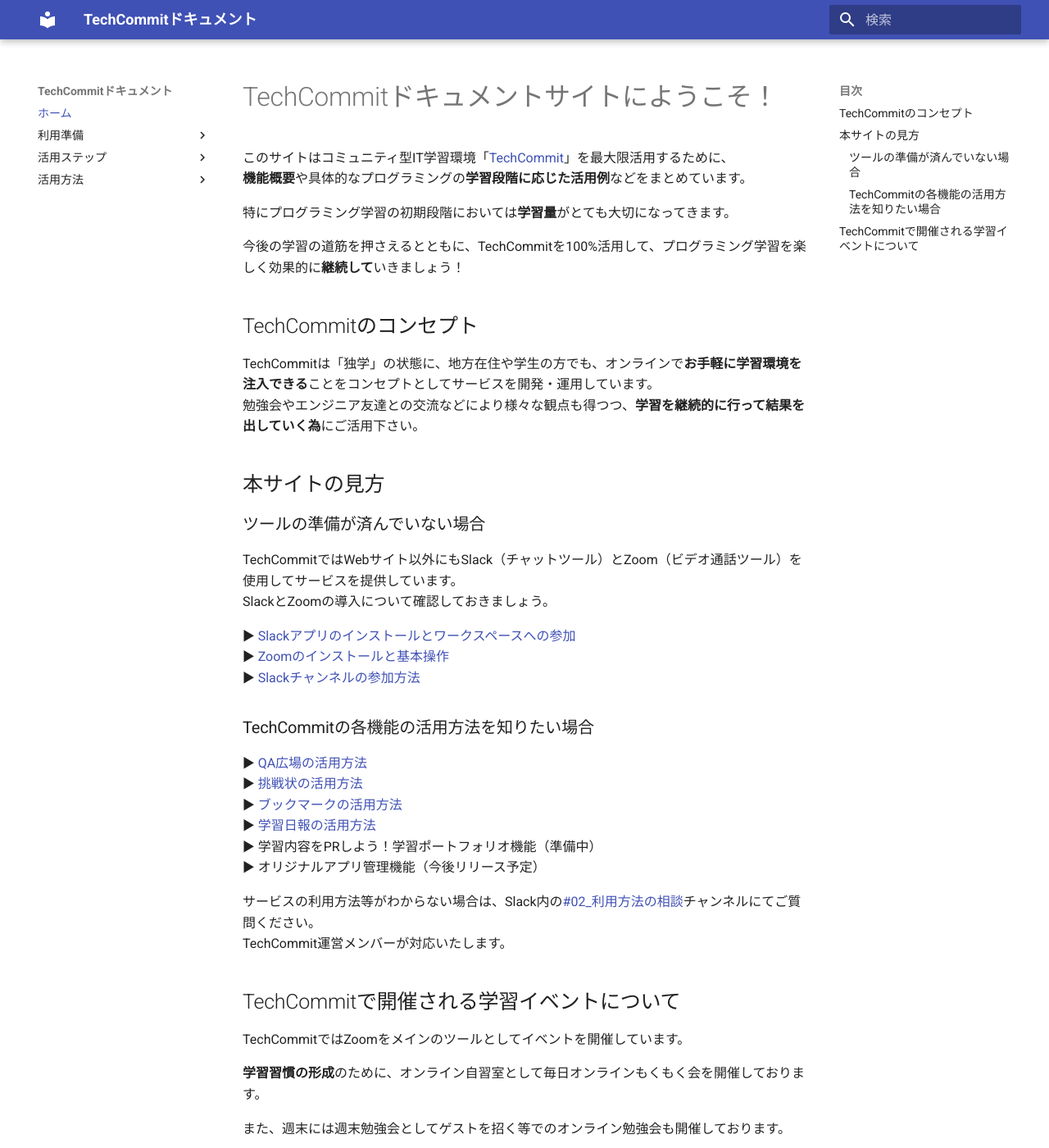
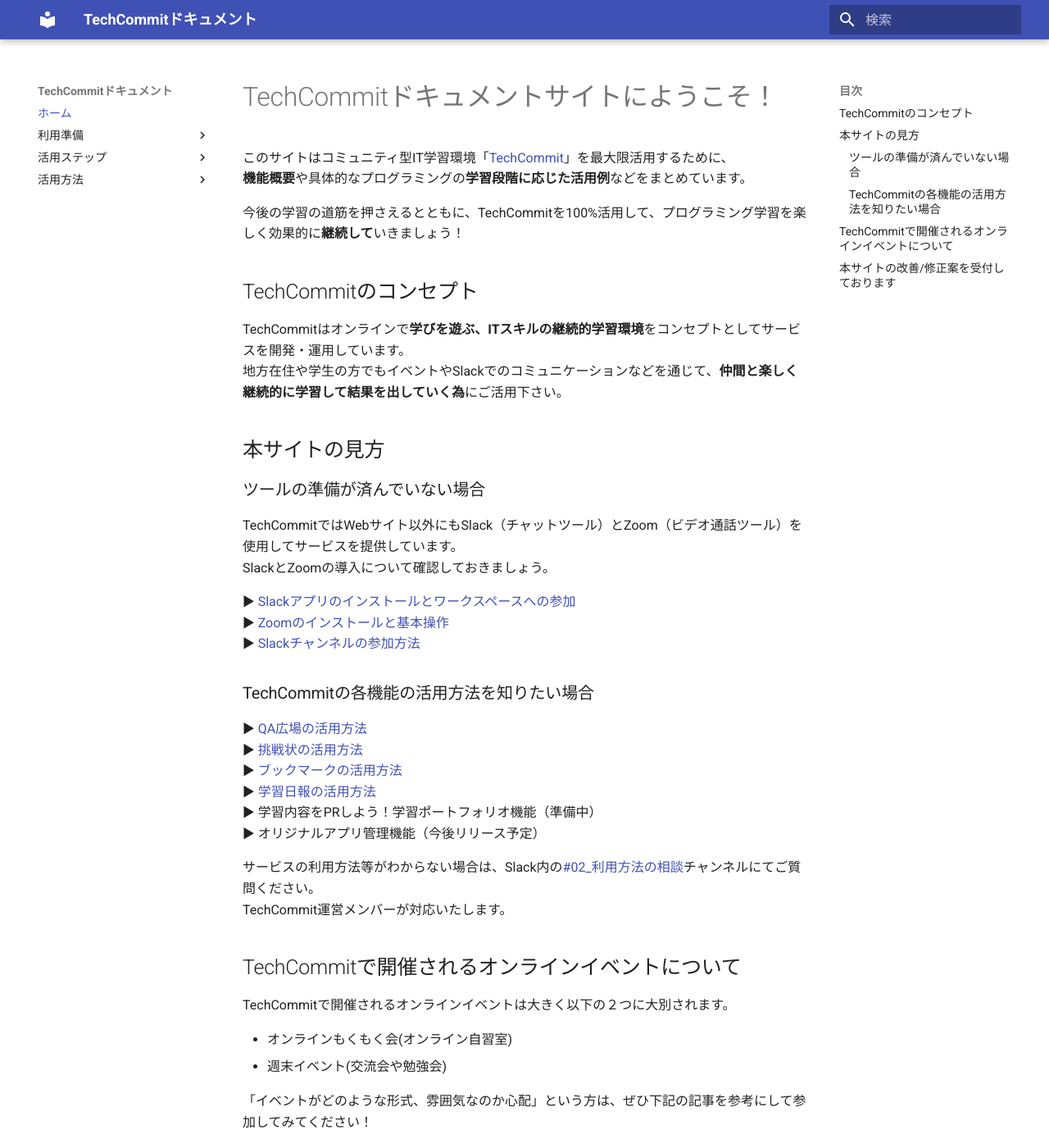
Before and after one commit to tech-training/tech-commit-doc, an MkDocs documentation site: the page built from docs/index.md, in a window 1280 px wide and 1400 px high. Shown: the whole window at 82% size. Built offline with MkDocs 1.6.1 and Material for MkDocs 9.7.7, drawn with Linux system fonts in a browser that asks for light colours; some of the changed text lies outside the part shown.

Commit message:
【Modify】トップページの文章を調整

```diff
--- a/docs/index.md
+++ b/docs/index.md
@@ -2,13 +2,11 @@
 このサイトはコミュニティ型IT学習環境「[TechCommit](https://www.tech-commit.jp/)」を最大限活用するために、
 **機能概要**や具体的なプログラミングの**学習段階に応じた活用例**などをまとめています。
 
-特にプログラミング学習の初期段階においては**学習量**がとても大切になってきます。
-
 今後の学習の道筋を押さえるとともに、TechCommitを100%活用して、プログラミング学習を楽しく効果的に**継続して**いきましょう！
 
 ## TechCommitのコンセプト
-TechCommitは「独学」の状態に、地方在住や学生の方でも、オンラインで**お手軽に学習環境を注入できる**ことをコンセプトとしてサービスを開発・運用しています。
-勉強会やエンジニア友達との交流などにより様々な観点も得つつ、**学習を継続的に行って結果を出していく為**にご活用下さい。
+TechCommitはオンラインで**学びを遊ぶ、ITスキルの継続的学習環境**をコンセプトとしてサービスを開発・運用しています。
+地方在住や学生の方でもイベントやSlackでのコミュニケーションなどを通じて、**仲間と楽しく継続的に学習して結果を出していく為**にご活用下さい。
 
 ## 本サイトの見方
 ### ツールの準備が済んでいない場合
@@ -30,14 +28,22 @@
 サービスの利用方法等がわからない場合は、Slack内の[#02_利用方法の相談](https://techcommit.slack.com/archives/CJU6KST7H)チャンネルにてご質問ください。
 TechCommit運営メンバーが対応いたします。
 
-## TechCommitで開催される学習イベントについて
-TechCommitではZoomをメインのツールとしてイベントを開催しています。
+## TechCommitで開催されるオンラインイベントについて
+TechCommitで開催されるオンラインイベントは大きく以下の２つに大別されます。
 
-**学習習慣の形成**のために、オンライン自習室として毎日オンラインもくもく会を開催しております。
+- オンラインもくもく会(オンライン自習室)
+- 週末イベント(交流会や勉強会)
 
-また、週末には週末勉強会としてゲストを招く等でのオンライン勉強会も開催しております。
-
-「イベントがどのような形式、雰囲気で進むのか心配」という方も、ぜひ下記の記事を参考にして参加してみてください！
+「イベントがどのような形式、雰囲気なのか心配」という方は、ぜひ下記の記事を参考にして参加してみてください！
 
 ▶ [オンラインもくもく会の活用方法](mokumoku.md)
 ▶ [週末イベントの活用方法](online-event.md)
+
+## 本サイトの改善/修正案を受付しております
+本サイトはTechCommitを最大限活用していただくために、どんどん改善していきたいと考えております。
+些細なことでも構いませんので、
+
+- バグ・誤字修正の報告
+- コンテンツ追加提案・要望
+
+などを[Issue](https://github.com/tech-training/tech-commit-doc/issues)にてご報告いただけますと幸いです。
```
